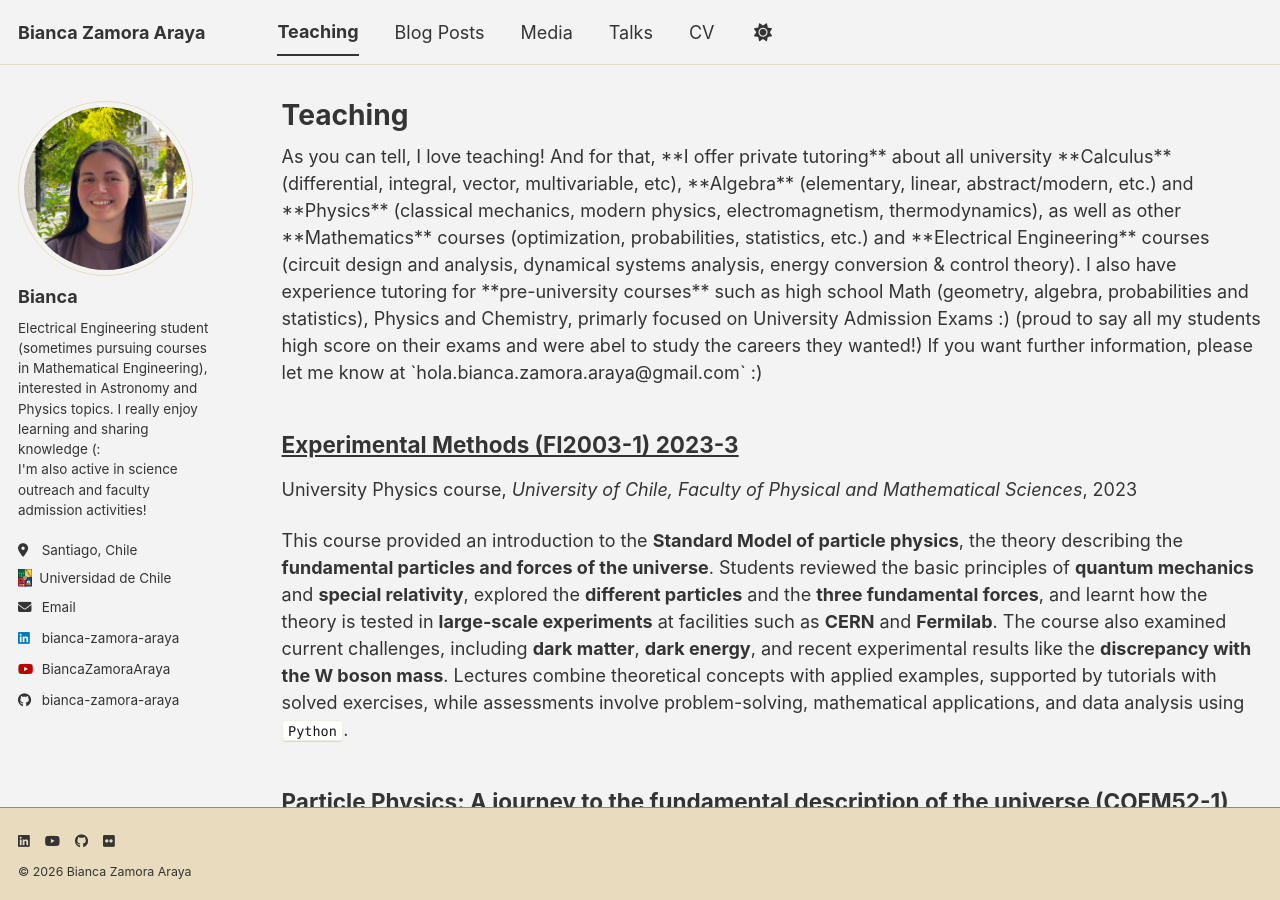
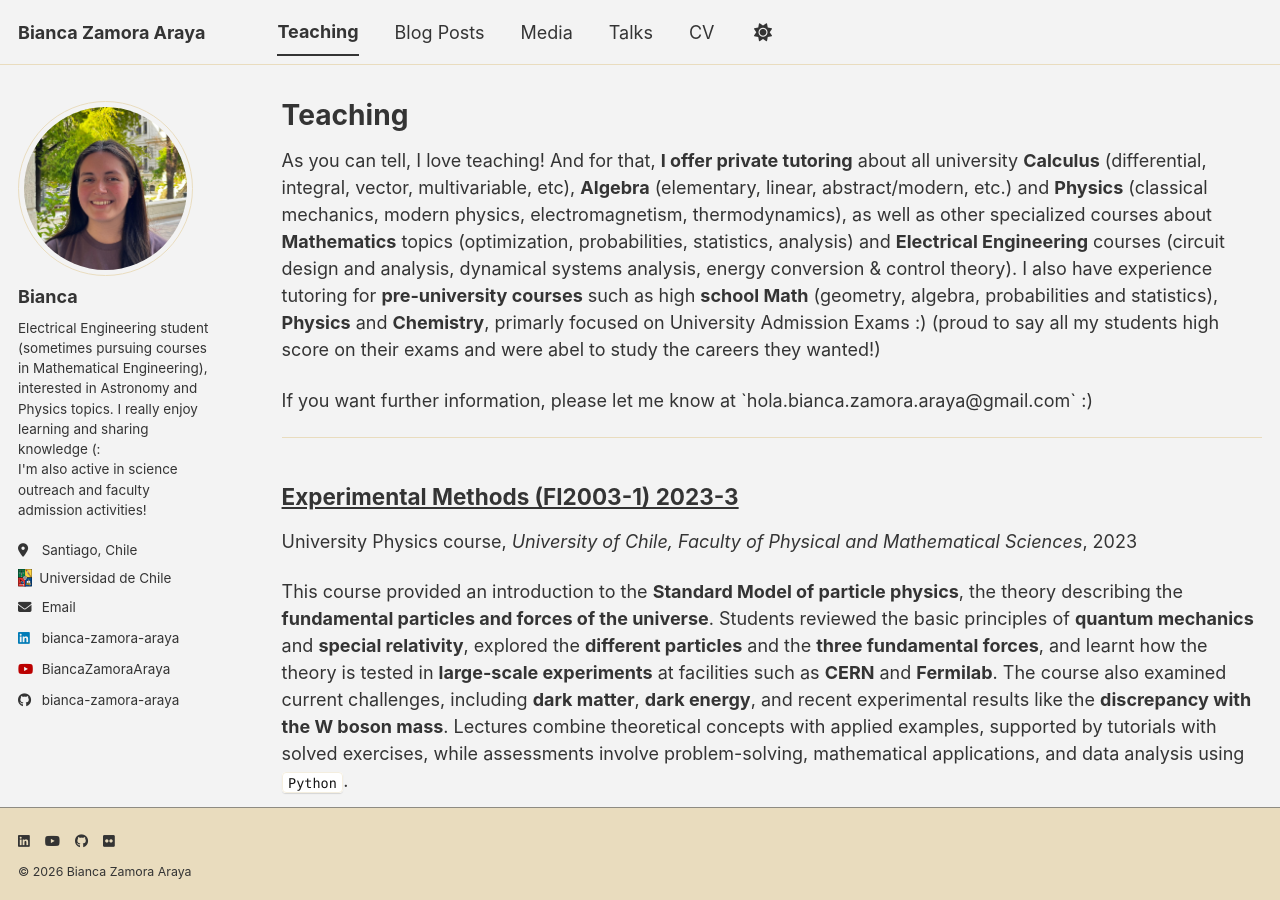
Before and after one commit to Bianca-Zamora-Araya/Bianca-Zamora-Araya.github.io, a Jekyll site: the page built from _pages/teaching.html, in a window 1280 px wide and 900 px high. Built offline with Jekyll 4.4.1, drawn with Linux system fonts in a browser that asks for light colours; a style sheet for code colours, icons or effects is not loaded.

Commit message:
Update teaching.html

```diff
--- a/_pages/teaching.html
+++ b/_pages/teaching.html
@@ -5,12 +5,17 @@ permalink: /teaching/
 author_profile: true
 ---
 
-As you can tell, I love teaching! And for that, **I offer private tutoring** about all university **Calculus** (differential, integral, vector, multivariable, etc), **Algebra** (elementary, linear, abstract/modern, etc.) and **Physics** (classical mechanics, modern physics, electromagnetism, thermodynamics), as well as other **Mathematics** courses (optimization, probabilities, statistics, etc.) and **Electrical Engineering** courses (circuit design and analysis, dynamical systems analysis, energy conversion & control theory). I also have experience tutoring for **pre-university courses** such as high school Math (geometry, algebra, probabilities and statistics), Physics and Chemistry, primarly focused on University Admission Exams :) (proud to say all my students high score on their exams and were abel to study the careers they wanted!)
+<p>As you can tell, I love teaching! And for that, <strong>I offer private tutoring</strong> about all university <strong>Calculus</strong> (differential, integral, vector, multivariable, etc), <strong>Algebra</strong> (elementary, linear, abstract/modern, etc.) and <strong>Physics</strong> (classical mechanics, modern physics, electromagnetism, thermodynamics), as well as other specialized courses about <strong>Mathematics</strong> topics (optimization, probabilities, statistics, analysis) and <strong>Electrical Engineering</strong> courses (circuit design and analysis, dynamical systems analysis, energy conversion & control theory). I also have experience tutoring for <strong>pre-university courses</strong> such as high <strong>school Math</strong> (geometry, algebra, probabilities and statistics), <strong>Physics</strong> and <strong>Chemistry</strong>, primarly focused on University Admission Exams :) (proud to say all my students high score on their exams and were abel to study the careers they wanted!)</p>
 
-If you want further information, please let me know at `hola.bianca.zamora.araya@gmail.com` :)
+<p>If you want further information, please let me know at `hola.bianca.zamora.araya@gmail.com` :)</p>
+
+<hr>
 
 {% include base_path %}
 
 {% for post in site.teaching reversed %}
   {% include archive-single.html %}
 {% endfor %}
+
+<a href='https://free-hit-counters.net/'>FREE Hit Counters</a> <script type='text/javascript' src='https://www.freevisitorcounters.com/auth.php?id=cf94245be27804d220e7acdf2e4de960f91cb666'></script>
+<script type="text/javascript" src="https://www.freevisitorcounters.com/en/home/counter/1604903/t/5"></script>
```
